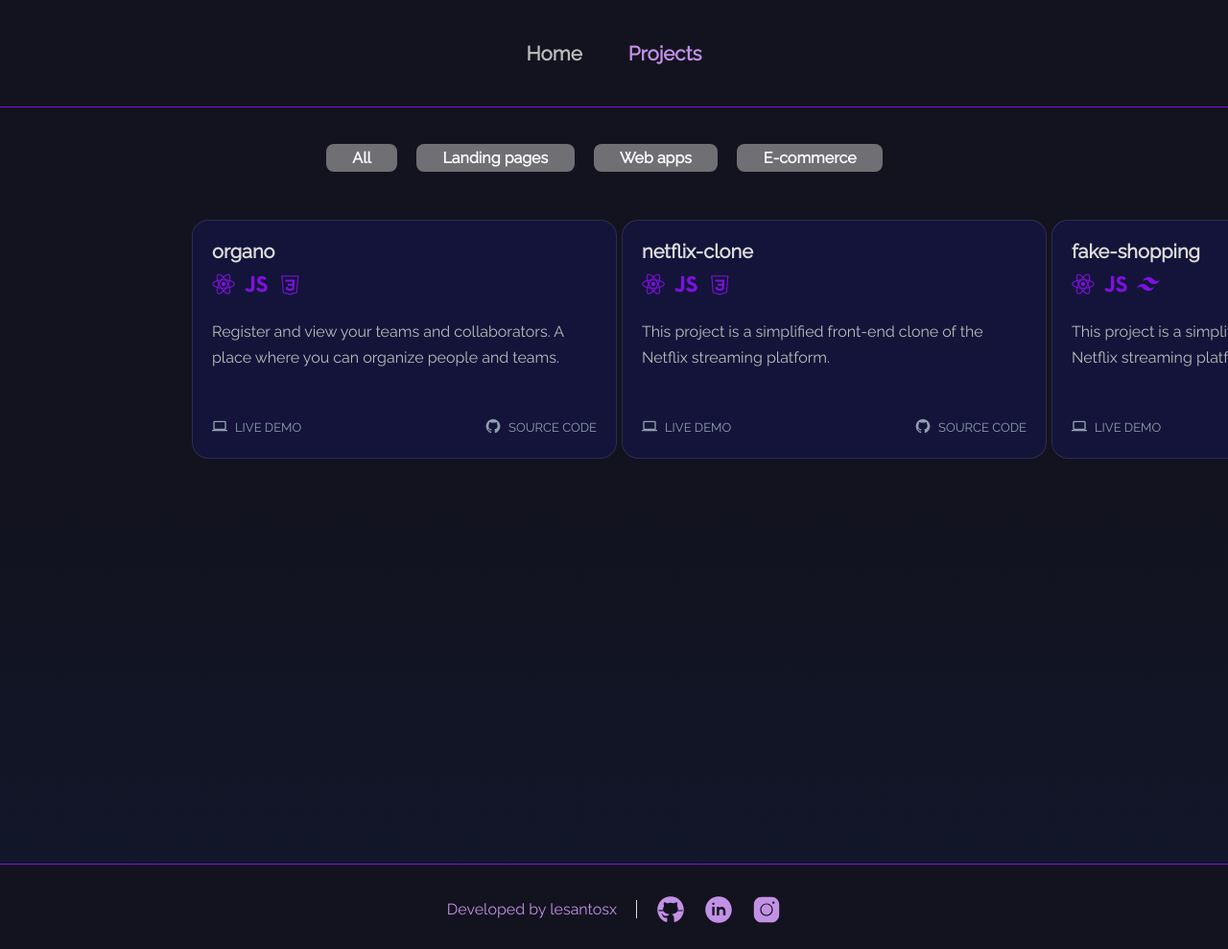
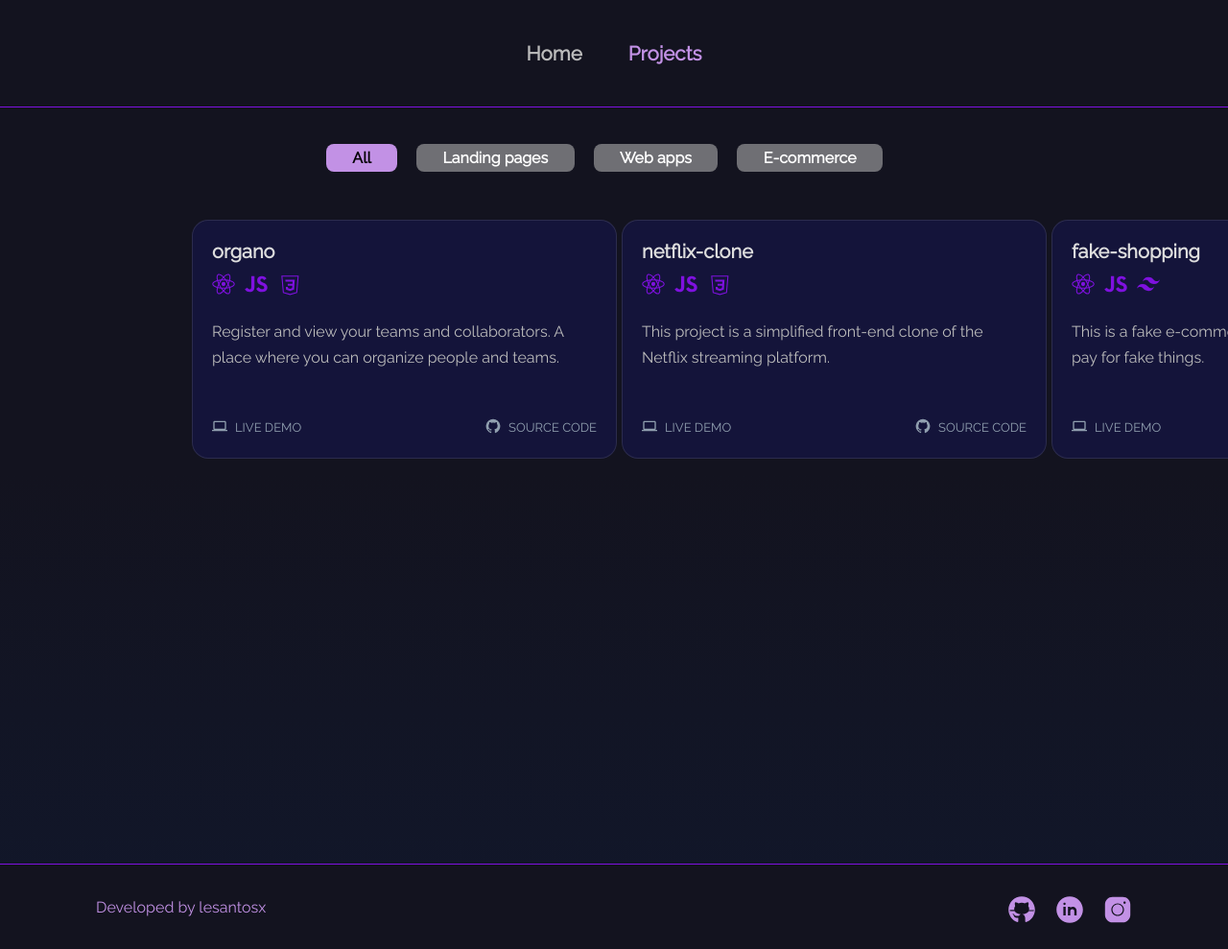
Before and after one commit to lesantosx/portfolio, a React app: page /projects in a window 1280 px wide. Shown: the top 989 px of the page at 96% size. Built offline with nearby package versions, Linux system fonts and the light colour scheme.

Commit message:
Adjust footer and cards

```diff
--- a/src/components/Footer/Footer.module.scss
+++ b/src/components/Footer/Footer.module.scss
@@ -3,9 +3,9 @@
 .footer {
   background-color: $backogrund-dark;
   color: $color-primary-light;
-  padding: 2rem 0;
+  padding: 2rem 100px;
   display: flex;
-  justify-content: center;
+  justify-content: space-between;
   align-items: center;
   column-gap: .5rem;
   border-top: 1px solid $color-primary;
@@ -23,6 +23,5 @@
 
   span {
     padding-right: 20px;
-    border-right: 1px solid $color-neutral-ultra-light;
   }
 }
--- a/src/components/Footer/index.jsx
+++ b/src/components/Footer/index.jsx
@@ -1,6 +1,4 @@
 import styles from './Footer.module.scss'
-// import { ReactComponent as Registered } from 'assets/marca_registrada.svg'
-
 import icons from 'json/icons-social.json'
 
 export default function Footer() {
@@ -8,6 +6,8 @@
     <footer className={styles.footer}>
       <div>
         <span>Developed by lesantosx</span>
+      </div>
+      <div>
         {icons.map((icon) => {
           return (
               <a key={icon.name} href={icon.link} target="_blank" rel="noreferrer">
--- a/src/json/projects.json
+++ b/src/json/projects.json
@@ -56,12 +56,12 @@
   {
     "id": 3,
     "title": "fake-shopping",
-    "description": "This project is a simplified front-end clone of the Netflix streaming platform.",
+    "description": "This is a fake e-commerce project, for you to buy and pay for fake things.",
     "type": 3,
     "preview": "https://fake-shopping-lesantosx.vercel.app/",
     "code": "https://github.com/lesantosx/fake-shopping",
     "highlight": true,
-    "image": "https://i.imgur.com/Co4iS3j.png",
+    "image": "https://i.imgur.com/1umqlOe.png",
     "techs": [
       {
         "id": 1,
--- a/src/views/Projects/Projects.module.scss
+++ b/src/views/Projects/Projects.module.scss
@@ -47,6 +47,12 @@
     background-color: $color-primary-light;
     font-weight: 700;
   }
+}
+
+.filter__active {
+  color: #000000 !important;
+  background-color: $color-primary-light !important;
+  font-weight: 700 !important;
 }
 
 .project {
@@ -105,3 +111,8 @@
     cursor: pointer;
   }
 }
+
+.noProject {
+  color: $color-neutral;
+  margin-top: 100px;
+}
--- a/src/views/Projects/index.jsx
+++ b/src/views/Projects/index.jsx
@@ -12,8 +12,12 @@
 
   const [projects, setProjects] = useState(projectsJson)
 
-  const filterProjects = (type) => {
-    const newItems = projects.filter((p) => p.type === type)
+  const [filterActive, setFilterActive] = useState('all')
+
+  const filterProjects = (filter) => {
+    const newItems = projects.filter((p) => p.type === filter.id)
+
+    setFilterActive(filter.type)
 		setProjects(newItems)
   }
 
@@ -21,15 +25,16 @@
     <main className={styles.container}>
       <center className={styles.filters}>
         <ul className={styles.filters__ul} >
-          <li key="all" onClick={() => setProjects(projectsJson)}>All</li>
+          <li key="all" className={filterActive === 'all' ? styles.filter__active :  ''} onClick={() => setProjects(projectsJson)}>All</li>
           {filters.map((filter) => {
             return (
-              <li key={filter.id} onClick={() => filterProjects(filter.id)}>{filter.type}</li>
+              <li key={filter.id} className={filterActive === filter.type ? styles.filter__active :  ''} onClick={() => filterProjects(filter)}>{filter.type}</li>
             )
           })}
         </ul>
       </center>
 
+      {projects.length > 0 ?
         <div className={styles.projects}>
           {projects.map((project) => {
             return (
@@ -44,7 +49,6 @@
                             <Tooltip title={tech.name}>
                               <img src={tech.icon} alt={tech.name}/>
                             </Tooltip>
-
                           </li>
                         )
                       })}
@@ -60,6 +64,11 @@
             )
           })}
         </div>
+
+        : <center className={styles.noProject}>There are no such projects</center>
+      }
+
+
     </main>
   )
 }
```
Lines whose indentation alone changed are shown as unchanged.
